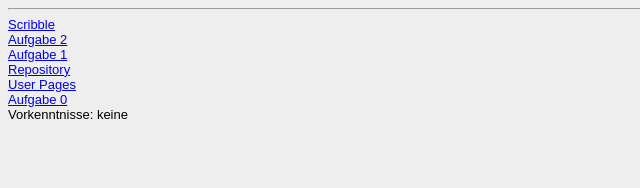
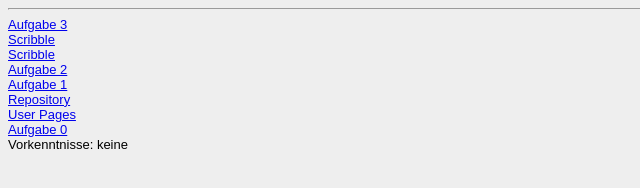
Before and after one commit to muellisa/EIA2, a plain HTML site: page Steckbrief/steckbrief.htm in a window 1280 px wide. Shown: the whole page, without its empty margins (0-640 px from the left). Drawn offline with Linux system fonts and the light colour scheme.

Commit message:
scribble und aufgabe 3 verlinkung

```diff
--- a/Steckbrief/steckbrief.htm
+++ b/Steckbrief/steckbrief.htm
@@ -8,6 +8,8 @@ und diese -->
 
 <!-- Hier bitte die Vorkenntnisse im Bereich Programmierung zu Beginn der Veranstaltung kurz beschreiben! -->
 <hr>
+<a href="https://muellisa.github.io/EIA2/Aufgabe3/aufgabe3.html" target="_blank"> Aufgabe 3</a><br>
+<a href="https://muellisa.github.io/EIA2/Aufgabe3/scribble.jpg" target="_blank"> Scribble</a><br>
 <a href="https://muellisa.github.io/EIA2/Aufgabe2/scribble.jpg" target="_blank"> Scribble</a><br>
 <a href="https://muellisa.github.io/EIA2/Aufgabe2/aufgabe2.html" target="_blank"> Aufgabe 2</a><br>
 <a href="https://muellisa.github.io/EIA2/Aufgabe1/aufgabe1.html" target="_blank"> Aufgabe 1</a><br>
```
